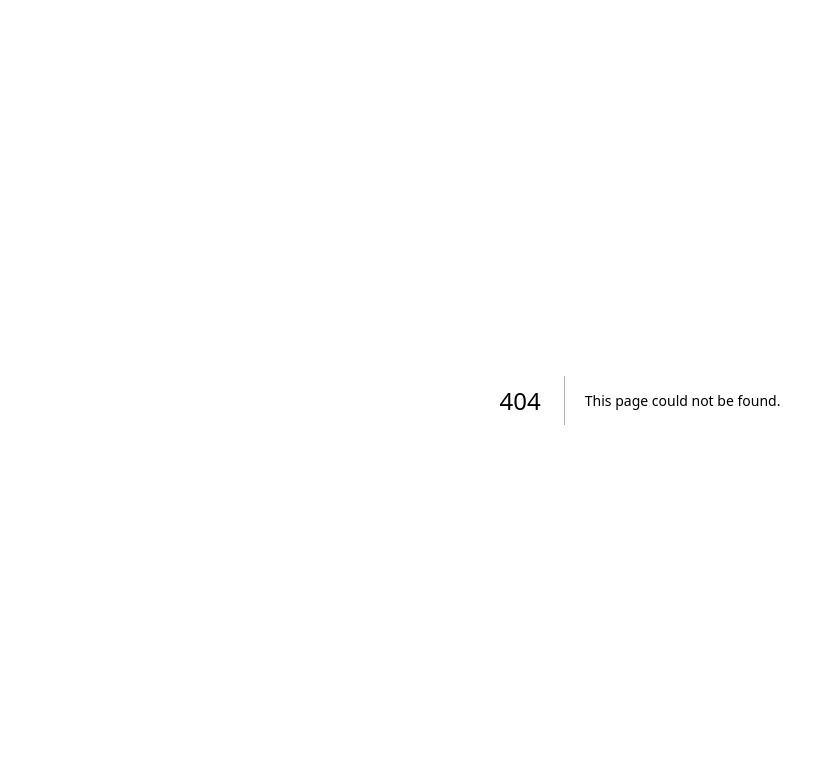
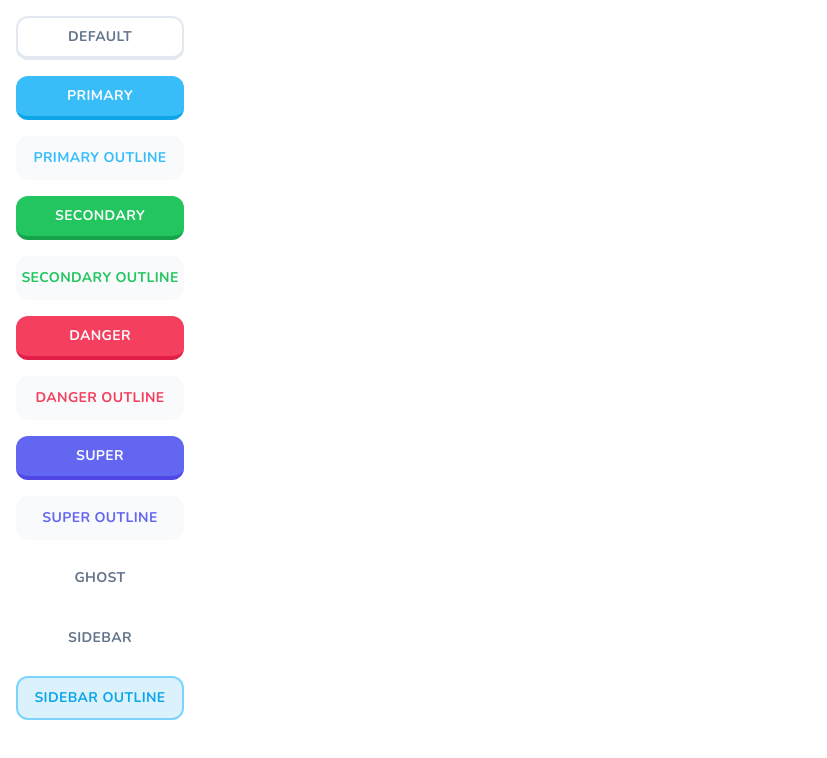
Before and after one commit to kurei01/owlingo, a Next.js app: page /buttons in a window 1280 px wide. Before the commit this address had no page. Shown: the top 758 px of the page, without its empty margins (0-827 px from the left). Built offline with nearby package versions, Linux system fonts and the light colour scheme.

Commit message:
feat:button-ui

```diff
--- /dev/null
+++ b/app/buttons/page.tsx
@@ -0,0 +1,22 @@
+import { Button } from "@/components/ui/button";
+
+function Page() {
+  return (
+    <div className="flex flex-col space-y-4 p-4 max-w-[200px]">
+      <Button>default</Button>
+      <Button variant="primary">primary</Button>
+      <Button variant="primaryOutline">primary outline</Button>
+      <Button variant="secondary">secondary</Button>
+      <Button variant="secondaryOutline">secondary outline</Button>
+      <Button variant="danger">danger</Button>
+      <Button variant="dangerOutline">danger outline</Button>
+      <Button variant="super">super</Button>
+      <Button variant="superOutline">super outline</Button>
+      <Button variant="ghost">ghost</Button>
+      <Button variant="sideBar">sideBar</Button>
+      <Button variant="sideBarOutline">sideBar outline</Button>
+    </div>
+  );
+}
+
+export default Page;
--- /dev/null
+++ b/components/ui/button.tsx
@@ -0,0 +1,60 @@
+import * as React from "react"
+import { Slot } from "@radix-ui/react-slot"
+import { cva, type VariantProps } from "class-variance-authority"
+
+import { cn } from "@/lib/utils"
+
+const buttonVariants = cva(
+  "inline-flex items-center justify-center whitespace-nowrap rounded-xl text-sm font-bold ring-offset-background transition-colors focus-visible:outline-none focus-visible:ring-2 focus-visible:ring-ring focus-visible:ring-offset-2 disabled:pointer-events-none disabled:opacity-50 uppercase tracking-wide",
+  {
+    variants: {
+      variant: {
+        default: "bg-white text-slate-500 border-slate-200 border-2 border-b-4 active:border-b-2 hover:bg-slate-100",
+        primary: "bg-sky-400 text-primary-foreground hover:bg-sky-400/90 border-sky-500 border-b-4 active:border-b-0",
+        primaryOutline: "bg-primary-foreground text-sky-400 hover:bg-slate-100",
+        secondary: "bg-green-500 text-primary-foreground hover:bg-green-500/90 border-green-600 border-b-4 active:border-b-0",
+        secondaryOutline: "bg-primary-foreground text-green-500 hover:bg-slate-100",
+        danger: "bg-rose-500 text-primary-foreground hover:bg-rose-500/90 border-rose-600 border-b-4 active:border-b-0",
+        dangerOutline: "bg-primary-foreground text-rose-500 hover:bg-slate-100",
+        super: "bg-indigo-500 text-primary-foreground hover:bg-indigo-500/90 border-indigo-600 border-b-4 active:border-b-0",
+        superOutline: "bg-primary-foreground text-indigo-500 hover:bg-slate-100",
+        ghost: "bg-transparent text-slate-500 border-transparent border-0 hover:bg-slate-100",
+        sideBar: "bg-transparent text-slate-500 border-2 border-transparent hover:bg-slate-100 transition-none",
+        sideBarOutline: "bg-sky-500/15 text-sky-500 border-sky-300 border-2 hover:bg-sky-500/20 transition-none",
+      },
+      size: {
+        default: "h-11 px-4 py-2",
+        sm: "h-9 px-3",
+        lg: "h-12 px-8",
+        icon: "h-10 w-10",
+        rounded: "rounded-full",
+      },
+    },
+    defaultVariants: {
+      variant: "default",
+      size: "default",
+    },
+  }
+)
+
+export interface ButtonProps
+  extends React.ButtonHTMLAttributes<HTMLButtonElement>,
+    VariantProps<typeof buttonVariants> {
+  asChild?: boolean
+}
+
+const Button = React.forwardRef<HTMLButtonElement, ButtonProps>(
+  ({ className, variant, size, asChild = false, ...props }, ref) => {
+    const Comp = asChild ? Slot : "button"
+    return (
+      <Comp
+        className={cn(buttonVariants({ variant, size, className }))}
+        ref={ref}
+        {...props}
+      />
+    )
+  }
+)
+Button.displayName = "Button"
+
+export { Button, buttonVariants }
--- a/package.json
+++ b/package.json
@@ -9,6 +9,7 @@
     "lint": "next lint"
   },
   "dependencies": {
+    "@radix-ui/react-slot": "^1.0.2",
     "class-variance-authority": "^0.7.0",
     "clsx": "^2.1.1",
     "lucide-react": "^0.379.0",
```
Also changed, not shown: app/(marketing)/page.tsx (renamed from app/page.tsx), 1 other file (tests, documents, lock files or other folders).
